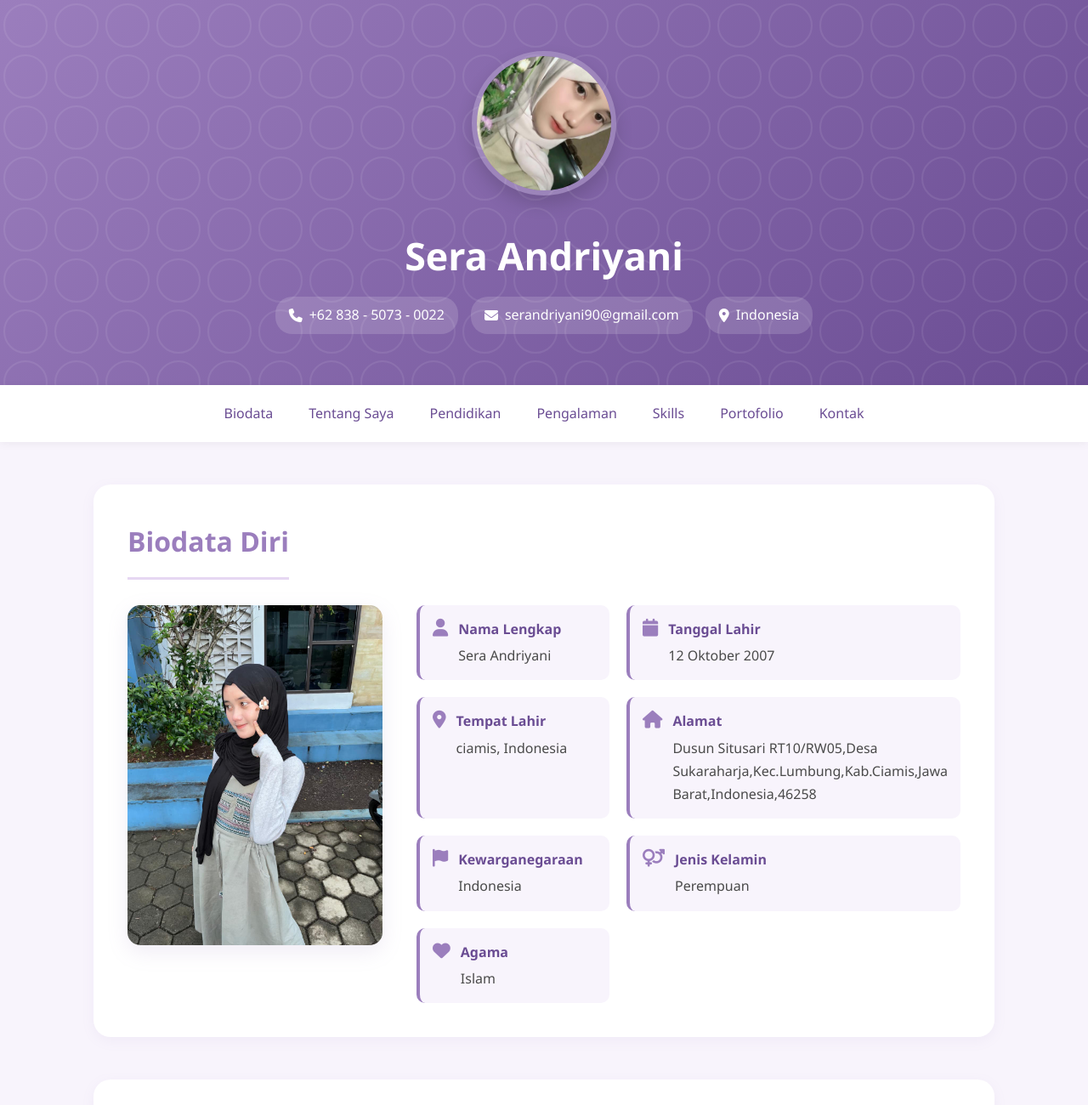
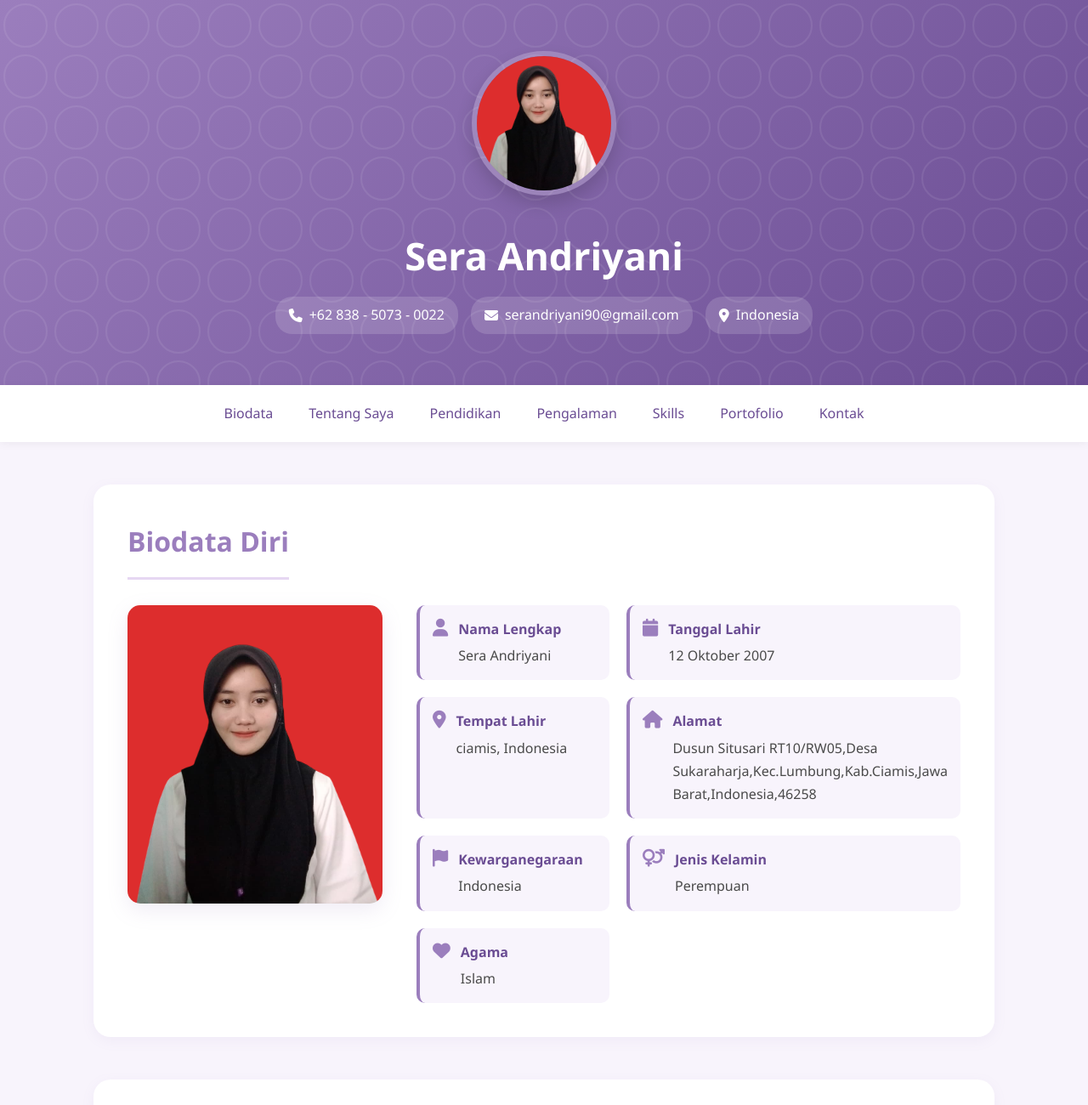
Before and after one commit to serasandriani/CV-WEBSITE, a plain HTML site: page index.html in a window 1280 px wide. Shown: the top 1300 px of the page at 85% size. Drawn offline with Linux system fonts and the light colour scheme.

Commit message:
Update index.html

```diff
--- a/index.html
+++ b/index.html
@@ -475,7 +475,7 @@
 <body>
     <header>
         <div class="container">
-            <img src="aku2.jpeg" alt="Sera Andriyani" class="profile-img">
+            <img src="sera12.png" alt="Sera Andriyani" class="profile-img">
             <h1>Sera Andriyani</h1>
             <div class="contact-info">
                 <div class="contact-item">
@@ -513,7 +513,7 @@
             <h2>Biodata Diri</h2>
             <div class="biodata-container">
                 <div class="biodata-photo">
-                    <img src="aku3.jpeg" alt="Foto Sera Andriyani">
+                    <img src="sera12.png" alt="Foto Sera Andriyani">
                 </div>
                 <div class="biodata-info">
                     <div class="biodata-grid">
```
